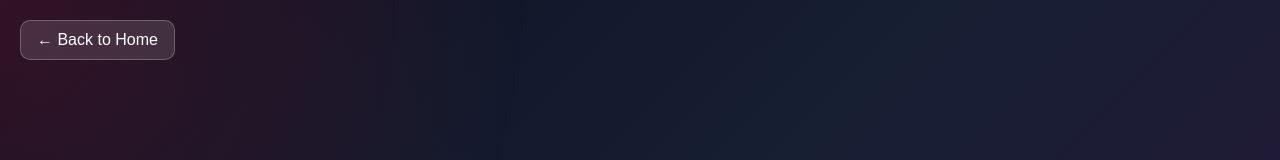
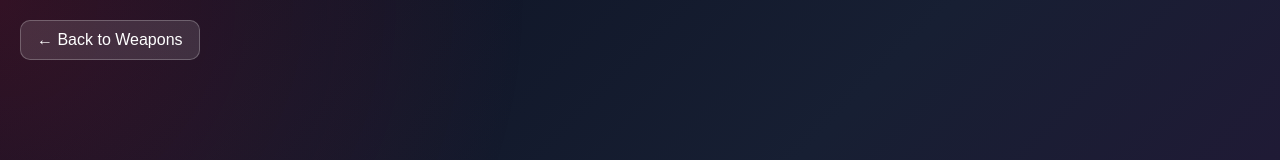
Before and after one commit to Developing-site/Developing-site, a plain HTML site: page shotguns.html in a window 1280 px wide. Shown: the top 160 px of the page. Drawn offline with Linux system fonts and the light colour scheme.

Commit message:
Change back button link in shotguns.html
Updated the back button link from './home.html' to './Weapon.html'.

```diff
--- a/shotguns.html
+++ b/shotguns.html
@@ -82,7 +82,7 @@ img {
 </style>
 
 <body>
-    <a class="back-button" href="./home.html">← Back to Home</a>
+    <a class="back-button" href="./Weapon.html">← Back to Weapons</a>
     <table>
   <tr>
     <th>NAME</th>
```
